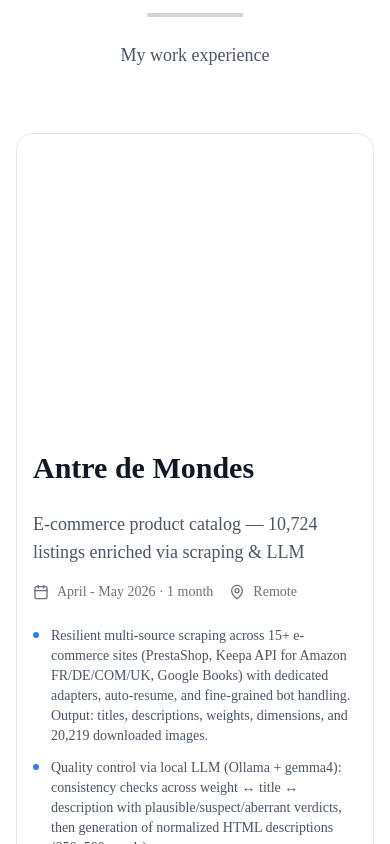
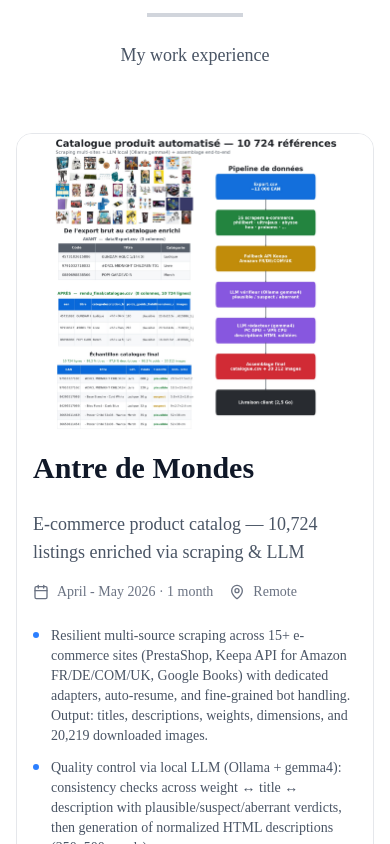
Before and after one commit to LeoLaborie/portfolio, a Next.js app: page / in a window 390 px wide. Shown: the part 1000-1844 px from the top of the page. Built offline with nearby package versions, Linux system fonts and the light colour scheme.

Commit message:
fix Experience media not displaying on mobile

```diff
--- a/app/components/Experience.tsx
+++ b/app/components/Experience.tsx
@@ -90,10 +90,10 @@
     const [imageLoaded, setImageLoaded] = useState(false)
 
     return (
-        <div className={`relative overflow-hidden h-full w-full transition-colors duration-300 ${exp.mediaFit === "contain" ? "bg-white" : "bg-gray-50 dark:bg-gray-700"}`}>
+        <div className={`absolute inset-0 overflow-hidden transition-colors duration-300 ${exp.mediaFit === "contain" ? "bg-white" : "bg-gray-50 dark:bg-gray-700"}`}>
             {exp.mediaType === "image" ? (
                 <motion.div
-                    className="relative w-full h-full"
+                    className="absolute inset-0"
                     whileHover={{ scale: 1.05 }}
                 >
                     {!imageLoaded && (
@@ -110,7 +110,7 @@
                     />
                 </motion.div>
             ) : (
-                <div className="relative w-full h-full">
+                <div className="absolute inset-0">
                     <video
                         src={exp.mediaUrl}
                         className="w-full h-full object-cover"
```
